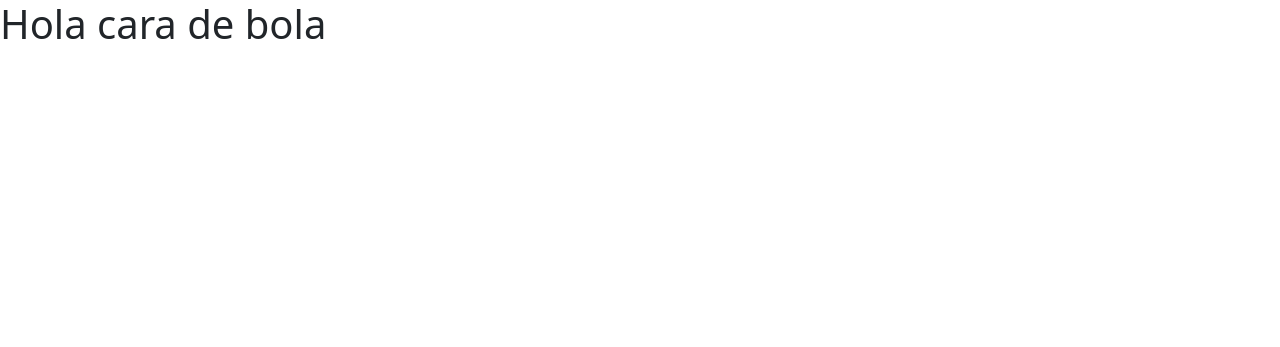
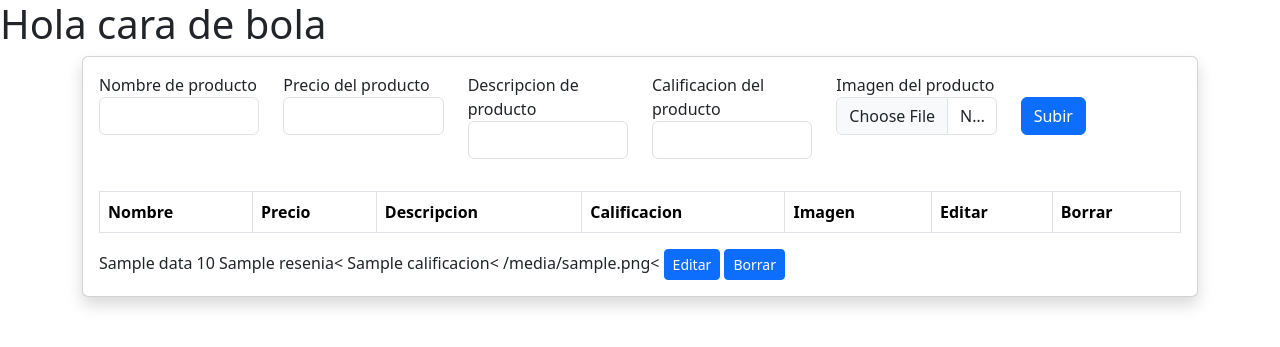
Before and after one commit to IsmaelMooBa/CRUDS_RESE-AS, a Flask app: template src/templates/index.html in a window 1280 px wide. Shown: the top 347 px of the page. Run offline with Flask 3, Linux system fonts and the light colour scheme; the template is opened without the code that fills it: most values are stand-ins (such as "Sample title", 1, 10 or a date in 2020); lists and menus that the app fills with data are empty.

Commit message:
Connect with DB

```diff
--- a/src/app.py
+++ b/src/app.py
@@ -1,6 +1,6 @@
 from flask import Flask, render_template
 import os
-import database as bd
+import database as db
 
 templateDir = os.path.dirname(os.path.abspath(os.path.dirname(__file__)))
 templateDir = os.path.join(templateDir, 'src', 'templates')
@@ -9,8 +9,17 @@ app = Flask(__name__, template_folder = templateDir)
 
 #Routers
 @app.route('/')
-def gome():
-    return render_template('index.html')
+def home():
+    Cursor = db.database.cursor()
+    Cursor.execute("SELECT * FROM products")
+    myresult = Cursor.fetchall()
+
+    insertObject = []
+    columName = [column[0] for column in Cursor.description]
+    for record in myresult:
+        insertObject.append(dict(zip(columName, record)))
+    Cursor.close()
+    return render_template('index.html', data = insertObject)
 
 
 if __name__ == '__main__':
--- a/src/templates/index.html
+++ b/src/templates/index.html
@@ -8,6 +8,65 @@
 </head>
 <body>
     <h1>Hola cara de bola</h1>
+
+    <div class="container">
+        <div class="card shadow">
+            <div class="card-body">
+                <form action="" method="post">
+                    <div class="row mb-3">
+                        <div class="col">
+                            <label>Nombre de producto</label>
+                            <input type="text" class="form-control mb-3" name="nombre">
+                        </div>
+                        <div class="col">
+                            <label>Precio del producto</label>
+                            <input type="text" class="form-control mb-3" name="precio">
+                        </div>
+                        <div class="col">
+                            <label>Descripcion de producto</label>
+                            <input type="text" class="form-control mb-3" name="resenia">
+                        </div>
+                        <div class="col">
+                            <label>Calificacion del producto</label>
+                            <input type="text" class="form-control mb-3" name="calificacion">
+                        </div>
+                        <div class="col">
+                            <label>Imagen del producto</label>
+                            <input type="file" class="form-control mb-3" name="imagen">
+                        </div>
+                        <div class="col">
+                            <button class="btn btn-primary mb-3 mt-4" type="submit">Subir</button>
+                        </div>
+                    </div>
+                </form>
+                <table class="table table-bordered">
+                    <thead>
+                       <!-- <th scope="col">#</th> -->
+                        <th scope="col">Nombre</th>
+                        <th scope="col">Precio</th>
+                        <th scope="col">Descripcion</th>
+                        <th scope="col">Calificacion</th>
+                        <th scope="col">Imagen</th>
+                        <th scope="col">Editar</th>
+                        <th scope="col">Borrar</th>
+                    </thead>
+                </table>
+                <tbody>
+                    {% for d in data %}
+                    <tr>
+                        <td>{{d.nombre}}</td>
+                        <td>{{d.precio}}</td>
+                        <td>{{d.resenia}}<</td>
+                        <td>{{d.calificacion}}<</td>
+                        <td>{{d.imagen}}<</td>
+                        <td><button class="btn btn-primary btn-sm" id="">Editar</button></td>
+                        <td><a href="#" class="btn btn-primary btn-sm">Borrar</a></td>
+                    </tr>
+                    {% endfor %}
+                </tbody>
+            </div>
+        </div>
+    </div>
     <script src="https://cdn.jsdelivr.net/npm/bootstrap@5.3.3/dist/js/bootstrap.bundle.min.js" integrity="sha384-YvpcrYf0tY3lHB60NNkmXc5s9fDVZLESaAA55NDzOxhy9GkcIdslK1eN7N6jIeHz" crossorigin="anonymous"></script>
 </body>
 </html>
```
